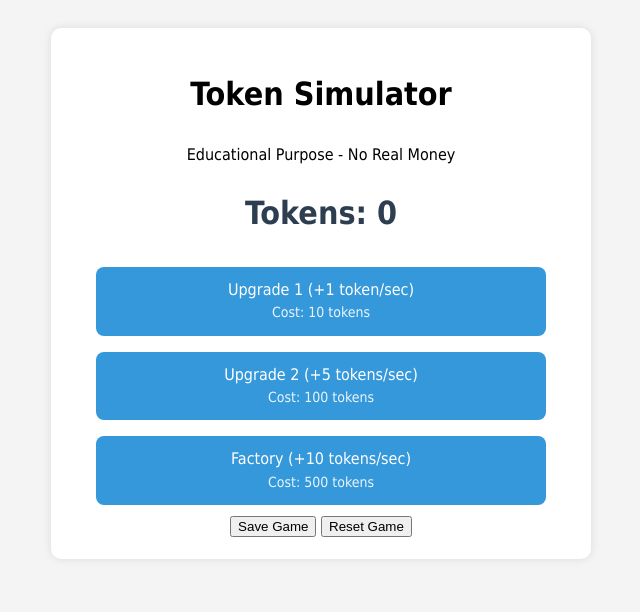
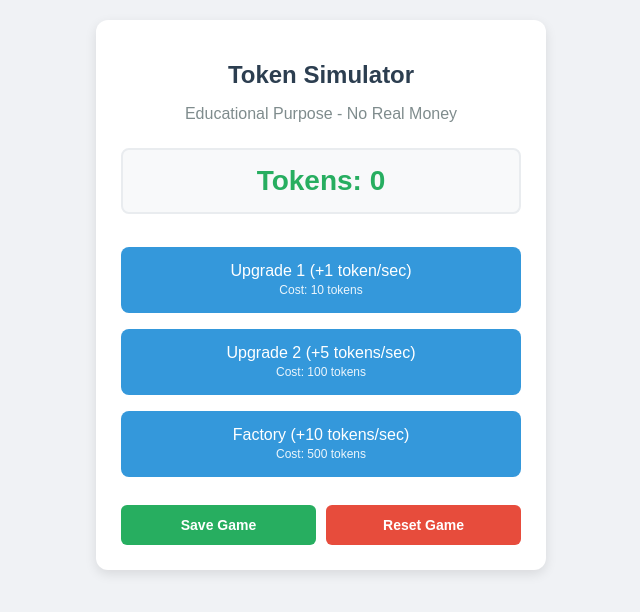
Before and after one commit to jahan2001/token-simulator, a plain HTML site: page index.html in a window 1280 px wide. Shown: the whole page, without its empty margins (319-959 px from the left). Drawn offline with Linux system fonts and the light colour scheme.

Commit message:
Update style.css

```diff
--- a/style.css
+++ b/style.css
@@ -1,47 +1,94 @@
 
 body {
-    font-family: Tahoma, Arial, sans-serif;
+    font-family: Arial, sans-serif;
     text-align: center;
-    background: #f4f4f4;
+    background: #f0f2f5;
     padding: 20px;
-    line-height: 1.6;
+    margin: 0;
 }
+
 .container {
-    max-width: 500px;
-    margin: auto;
+    max-width: 400px;
+    margin: 0 auto;
     background: white;
-    padding: 20px;
-    border-radius: 10px;
-    box-shadow: 0 0 10px rgba(0,0,0,0.1);
+    padding: 25px;
+    border-radius: 12px;
+    box-shadow: 0 4px 12px rgba(0,0,0,0.1);
 }
+
+h1 {
+    color: #2c3e50;
+    margin-bottom: 10px;
+    font-size: 24px;
+}
+
+p {
+    color: #7f8c8d;
+    margin-bottom: 25px;
+}
+
 .counter {
-    font-size: 2em;
-    margin: 20px 0;
-    color: #2c3e50;
+    font-size: 28px;
     font-weight: bold;
+    color: #27ae60;
+    margin: 25px 0;
+    padding: 15px;
+    background: #f8f9fa;
+    border-radius: 8px;
+    border: 2px solid #e9ecef;
 }
+
 .upgrade {
-    font-family: Tahoma, Arial, sans-serif;
     background: #3498db;
     color: white;
     border: none;
-    padding: 12px;
-    margin: 8px;
+    padding: 15px;
+    margin: 8px 0;
     border-radius: 8px;
     cursor: pointer;
-    transition: background 0.3s;
-    width: 90%;
+    width: 100%;
     font-size: 16px;
-    line-height: 1.4;
+    transition: all 0.3s;
 }
+
 .upgrade:hover {
     background: #2980b9;
+    transform: translateY(-2px);
 }
-.upgrade:disabled {
-    background: #95a5a6;
-    cursor: not-allowed;
-}
-small {
-    font-size: 14px;
+
+.upgrade small {
+    font-size: 12px;
     opacity: 0.9;
 }
+
+.action-buttons {
+    margin-top: 20px;
+    display: flex;
+    gap: 10px;
+}
+
+.action-btn {
+    flex: 1;
+    padding: 12px;
+    border: none;
+    border-radius: 6px;
+    cursor: pointer;
+    font-size: 14px;
+    font-weight: bold;
+    transition: all 0.3s;
+}
+
+.reset {
+    background: #e74c3c;
+    color: white;
+}
+
+.save {
+    background: #27ae60;
+    color: white;
+}
+
+.action-btn:hover {
+    opacity: 0.9;
+    transform: translateY(-1px);
+}
```
